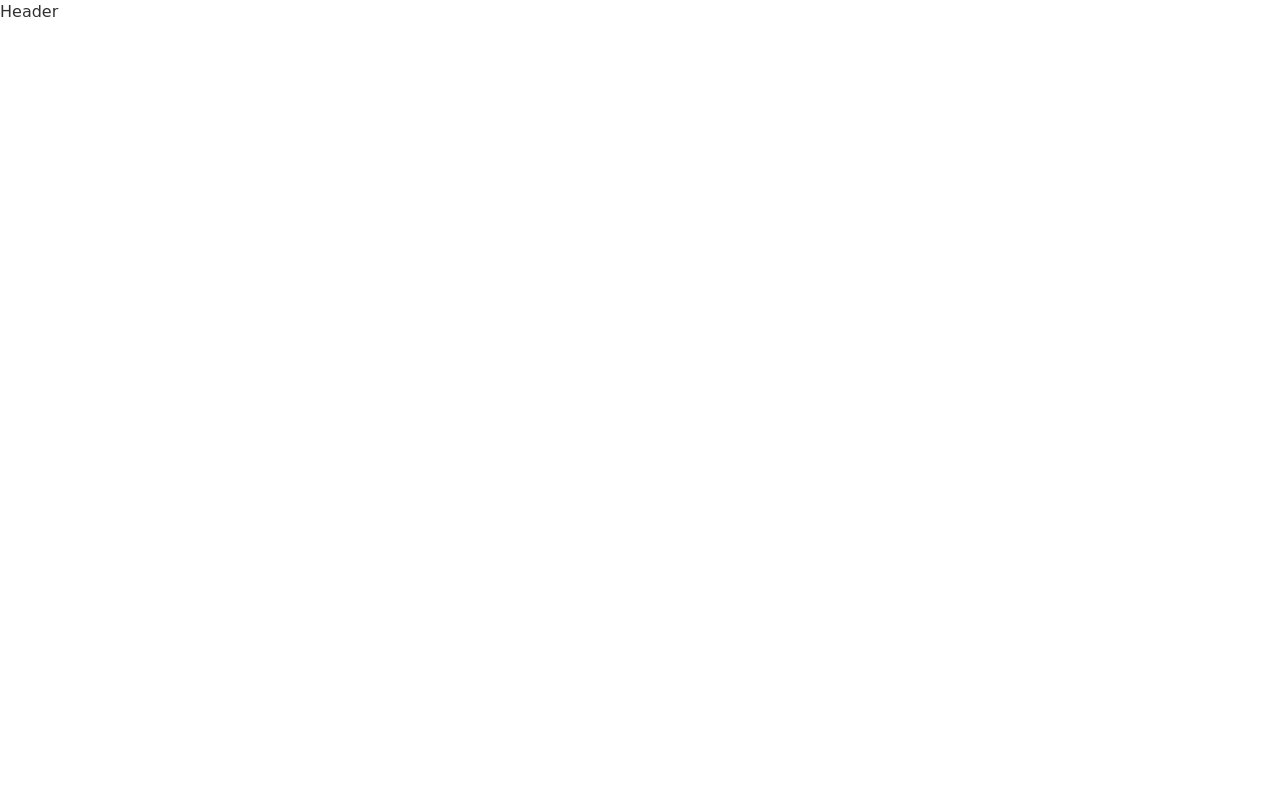
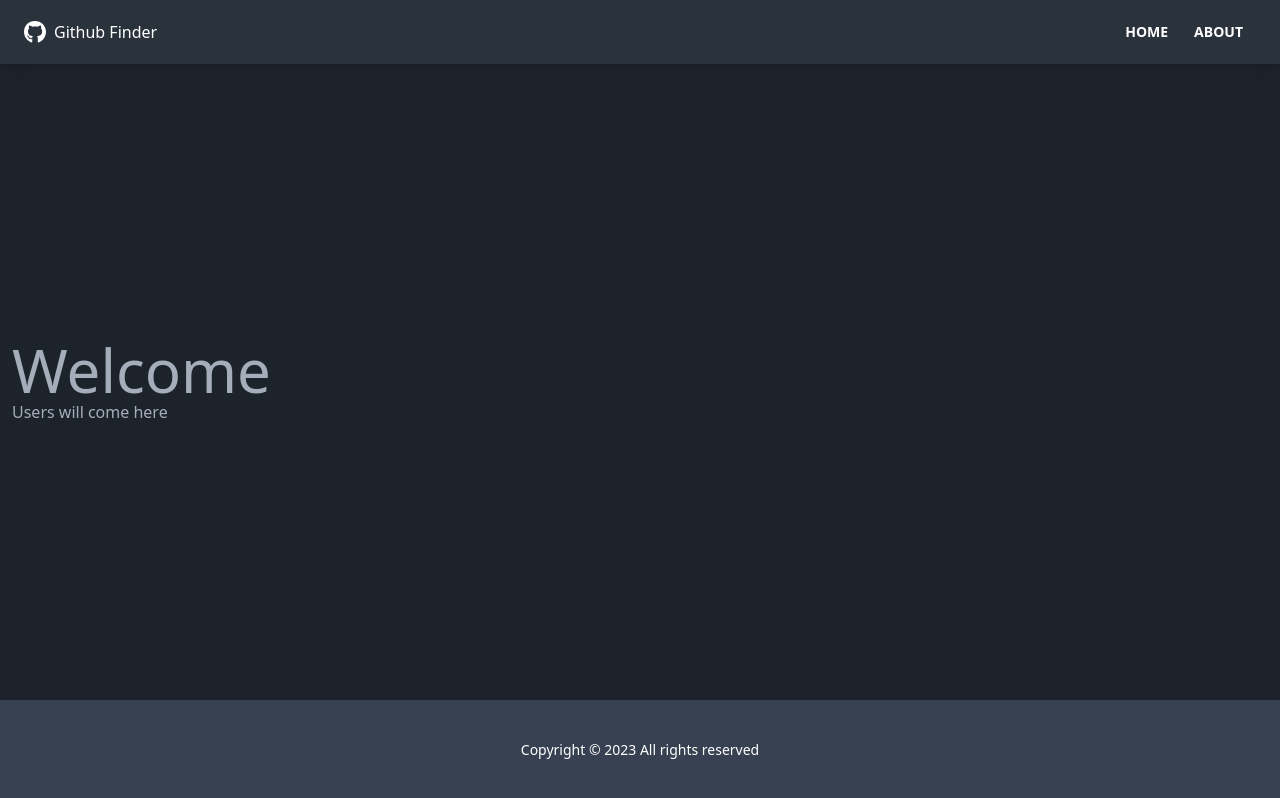
Before and after one commit to shubhaseesh/github-finder, a React (Create React App) app: page / in a window 1280 px wide. Built offline with nearby package versions, Linux system fonts and the light colour scheme.

Commit message:
added env, navbar, footer, main component

```diff
--- a/package.json
+++ b/package.json
@@ -8,6 +8,8 @@
     "@testing-library/user-event": "^13.2.1",
     "react": "^18.2.0",
     "react-dom": "^18.2.0",
+    "react-icons": "^4.9.0",
+    "react-router-dom": "^6.13.0",
     "react-scripts": "5.0.1",
     "web-vitals": "^2.1.0"
   },
--- a/public/index.html
+++ b/public/index.html
@@ -1,5 +1,5 @@
 <!DOCTYPE html>
-<html lang="en" data-theme="wireframe">
+<html lang="en" data-theme="dark">
   <head>
     <meta charset="utf-8" />
     <link rel="icon" href="%PUBLIC_URL%/favicon.ico" />
@@ -24,7 +24,7 @@
       work correctly both with client-side routing and a non-root public URL.
       Learn how to configure a non-root public URL by running `npm run build`.
     -->
-    <title>React App</title>
+    <title>Github finder</title>
   </head>
   <body>
     <noscript>You need to enable JavaScript to run this app.</noscript>
--- a/src/App.js
+++ b/src/App.js
@@ -1,10 +1,28 @@
+import { BrowserRouter as Router, Routes, Route } from "react-router-dom";
+import Navbar from "./components/layout/Navbar";
+import Footer from "./components/layout/Footer";
+import Home from "./components/pages/Home";
+import NotFound from "./components/pages/NotFound";
+import About from "./components/pages/About";
 
-function App() {
+const App = () => {
   return (
-    <div className="display-flex">
-      <div className="">Header</div>
-    </div>
+    <Router>
+      <div className="flex flex-col justify-between h-screen">
+        <Navbar />
+
+        <main className="container mx-auto px-3 pb-12">
+          <Routes>
+            <Route path="/" element={<Home />} />
+            <Route path="/about" element={<About />} />
+            <Route path="/*" element={<NotFound />} />
+          </Routes>
+        </main>
+
+        <Footer />
+      </div>
+    </Router>
   );
-}
+};
 
 export default App;
--- /dev/null
+++ b/src/components/layout/Footer.jsx
@@ -0,0 +1,16 @@
+import React from "react";
+
+const Footer = () => {
+  const footerYear = new Date().getFullYear();
+
+  return (
+    <footer
+      className="footer p-10 bg-gray-700
+    text-primary-content footer-center"
+    >
+      <p>Copyright &copy; {footerYear} All rights reserved</p>
+    </footer>
+  );
+};
+
+export default Footer;
--- /dev/null
+++ b/src/components/layout/Navbar.jsx
@@ -0,0 +1,34 @@
+import React from "react";
+import { FaGithub } from "react-icons/fa";
+import { Link } from "react-router-dom";
+import PropTypes from "prop-types";
+
+const Navbar = ({ title }) => {
+  return (
+    <nav className="navbar mb-12 shadow-lg bg-neutral text-white">
+      <div className="container mx-auto">
+        <div className="flex-none mx-2 px-2">
+          <FaGithub className="inline pr-2 text-3xl" />
+          <Link to="/" className="align-middle">
+            {title}
+          </Link>
+        </div>
+        <div className="flex-1 px-2 mx-2">
+          <div className="flex justify-end">
+            <Link to="/" className="btn btn-ghost btn-sm">Home</Link>
+            <Link to="/about" className="btn btn-ghost btn-sm">About</Link>
+          </div>
+        </div>
+      </div>
+    </nav>
+  );
+};
+
+Navbar.defaultProps = {
+  title: "Github Finder",
+};
+
+Navbar.propTypes = {
+  title: PropTypes.string,
+};
+export default Navbar;
--- /dev/null
+++ b/src/components/pages/About.jsx
@@ -0,0 +1,11 @@
+import React from 'react'
+
+const About = () => {
+  return (
+    <div>
+      <div className="h1 text-6xl mb-2">Github Finder</div>
+    </div>
+  )
+}
+
+export default About
--- /dev/null
+++ b/src/components/pages/Home.jsx
@@ -0,0 +1,13 @@
+import React from 'react'
+import UserList from '../users/UserList'
+
+const Home = () => {
+  return (
+    <div>
+        <div className="h1 text-6xl">Welcome</div>
+        <UserList/>
+    </div>
+  )
+}
+
+export default Home
--- /dev/null
+++ b/src/components/pages/NotFound.jsx
@@ -0,0 +1,21 @@
+import React from "react";
+import { FaHome } from "react-icons/fa";
+import { Link } from "react-router-dom";
+const NotFound = () => {
+  return (
+    <div class="hero">
+      <div class="hero-content text-center">
+        <div class="max-w-md">
+          <h1 class="text-5xl font-bold">Oops!</h1>
+          <p class="py-6">404 - Page not found.</p>
+          <Link to="/" className="btn btn-primary">
+            <FaHome />
+            Back To Home
+          </Link>
+        </div>
+      </div>
+    </div>
+  );
+};
+
+export default NotFound;
--- /dev/null
+++ b/src/components/users/UserList.jsx
@@ -0,0 +1,12 @@
+import React, { useState } from 'react'
+
+const UserList = () => {
+    const [users, setUsers] = useState(null)
+  return (
+    <div>
+        Users will come here
+    </div>
+  )
+}
+
+export default UserList
--- a/tailwind.config.js
+++ b/tailwind.config.js
@@ -1,7 +1,7 @@
 /** @type {import('tailwindcss').Config} */
 module.exports = {
   daisyui: {
-    themes: ["light", "dark", "cupcake", "wireframe"],
+    themes: ["light", "dark", "cupcake", "wireframe", "dracula"],
   },
   content: ["./src/**/*.{js,jsx,ts,tsx}"],
   theme: {
```
Also changed, not shown: 1 other file (tests, documents, lock files or other folders).
